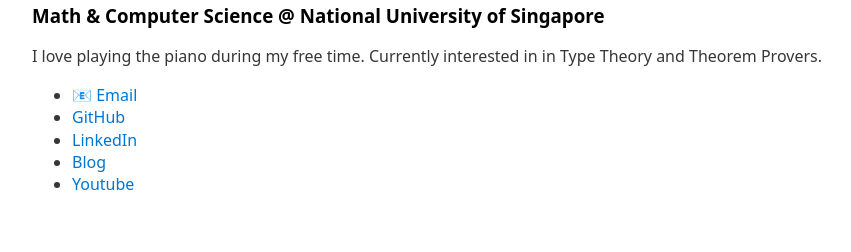
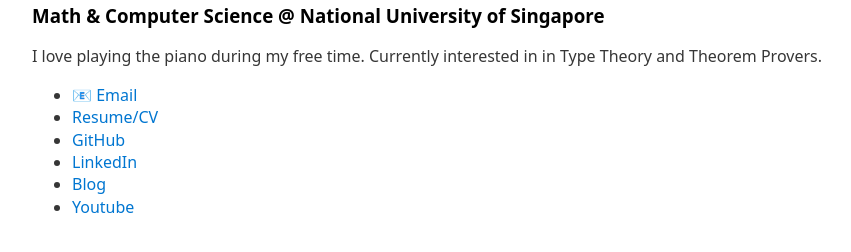
Before and after one commit to SwampertX/landing-page, a plain HTML site: page index.html in a window 1280 px wide. Shown: the part 94-346 px from the top of the page, without its empty margins (208-1059 px from the left). Drawn offline with nearby package versions, Linux system fonts and the light colour scheme.

Commit message:
migrate from upcloud

```diff
--- a/index.html
+++ b/index.html
@@ -19,11 +19,7 @@
 			<nav>
 				<ul>
 					<li><a href="mailto:tanyeejian@gmail.com">Email</a></li>
-					<!--
-					<li class="flex-auto mr-4"><a href="/resume.pdf">Resume</a></li>
-					<li class="flex-auto mr-4"><a href="https://twitter.com/jethroksy">Twitter</a></li>
-					<li class="flex-auto mr-4"><a href="https://braindump.jethro.dev">Braindump</a></li>
-					-->
+					<li><a href="./resume.pdf" target="_blank" type="application/pdf">Resume/CV</a></li>
 					<li><a href="https://github.com/swampertx/">GitHub</a></li>
 					<li><a href="https://linkedin.com/in/yeejian-tan">LinkedIn</a></li>
 					<li><a href="https://blog.yeejian.dev">Blog</a></li>
@@ -31,17 +27,5 @@
 				</ul>
 			</nav>
 		</section>
-		<!--
-		<section id="projects">
-			<h2 class="text-2xl font-semibold mt-6 mb-5">Projects</h2>
-			<p>I used to contribute actively to the Fish community. I authored some of the more popular plugins like <a href="https://github.com/jethrokuan/z">z</a> and <a href="https://github.com/jethrokuan/fzf">fzf</a>.</p>
-			<p>I care deeply about the tools I use (Emacs and Nix). Recently I wrote <a href="https://github.com/jethrokuan/org-roam">a package for note-taking</a>, and an accompanying <a href="https://blog.jethro.dev/posts/how_to_take_smart_notes_org/">blog post</a> that made it to the front page of HN.</p>
-			<p>I read widely, and accumulate all my knowledge in my <a href="https://braindump.jethro.dev/">braindump</a>, which I'm fairly proud of.</p>
-			<p>I have done several internships. The first was at Carousell, where I started as a back-end intern. I ended up spending a year there in several different roles. I'm especially proud of building and deploying the bulk of the <a href="https://medium.com/carousell-insider/introducing-image-search-price-suggestions-ce8e40a0163f">image search and price suggestions feature</a>.</p>
-			<p>I've also interned at Twitter, where I built data pipelines, as well as MagicRecs, Twitter's recommendation system.</p>
-			<p>These days I think a lot about biologically plausible machine learning, working with spiking neural networks in the Reinforcement Learning setting.</p>
-			<p>I like to <a href="https://blog.jethro.dev/posts/remembrance_agents/">toy around to validate ideas</a>, and most of my work can be found on <a href="https://github.com/jethrokuan/">GitHub</a>.
-		</section>
-		-->
 	</body>
 </html>
```
Also changed, not shown: 2 other files.
